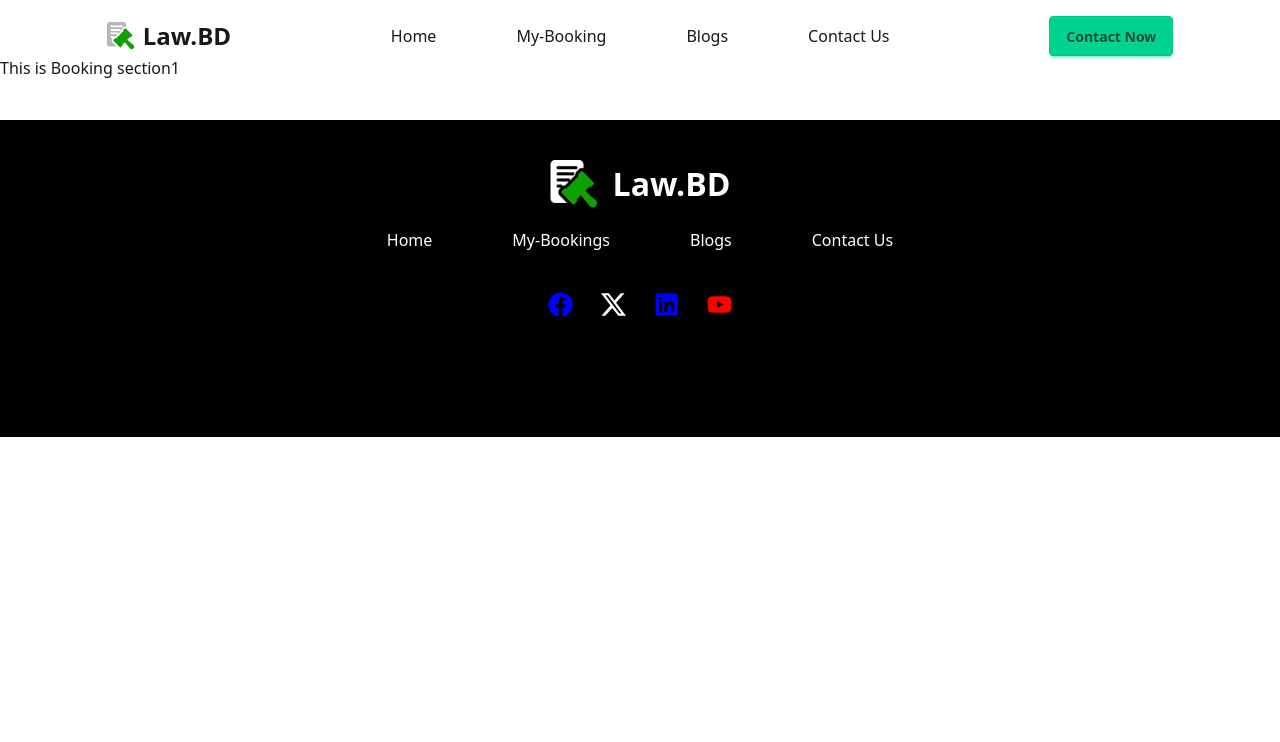
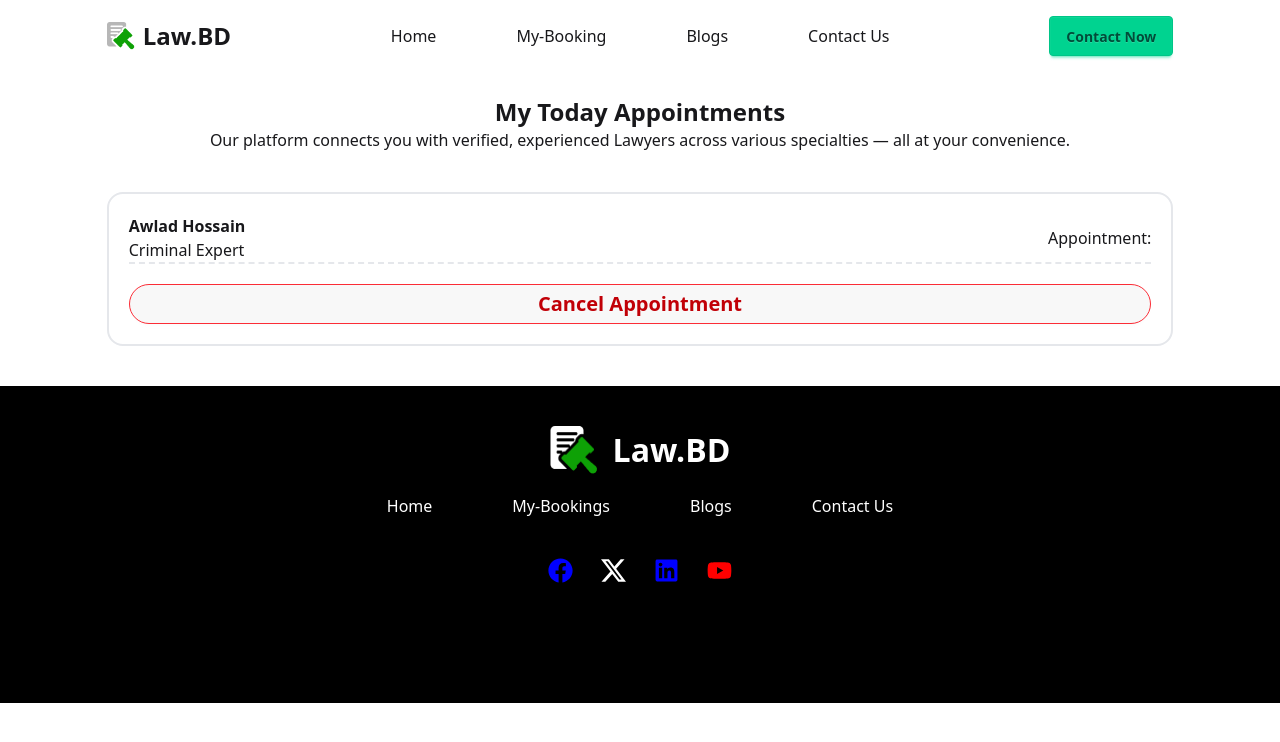
Before and after one commit to Md-Shanto-Sharker/Lawyer-Appointment-Booking-Application, a React (Vite) app: page /booking/1 in a window 1280 px wide. Shown: the top 742 px of the page. Built offline with nearby package versions, Linux system fonts and the light colour scheme.

Commit message:
added banner and hero part and daynamic routes

```diff
--- a/src/Pages/Booking/Booking.jsx
+++ b/src/Pages/Booking/Booking.jsx
@@ -1,7 +1,6 @@
 import React from "react";
 import { useParams } from "react-router";
 import { useLoaderData } from "react-router";
-
 
 const Booking = () => {
   const data2 = useLoaderData();
@@ -16,8 +15,30 @@ const Booking = () => {
   console.log(singleLawyer);
 
   return (
-    <div>
-      <h1>This is Booking section{singleLawyer.id}</h1>
+    <div className="w-10/12 mx-auto">
+      <div className="text-center mt-10 mb-10">
+        <h1 className="font-bold text-2xl">My Today Appointments</h1>
+      <p>
+        Our platform connects you with verified, experienced Lawyers across
+        various specialties — all at your convenience.
+      </p>
+      </div>
+
+      <div className="border-2 border-gray-200 rounded-2xl p-5">
+
+        <div className="flex justify-between items-center border-b-2 border-dashed border-gray-200">
+
+          <div>
+            <h3 className="font-bold">Awlad Hossain</h3>
+            <h3>Criminal Expert</h3>
+          </div>
+
+          <h3>Appointment:{}</h3>
+        </div>
+        <button className="btn w-full border border-red-500 rounded-3xl text-red-700 font-bold text-xl mt-5">
+          Cancel Appointment
+        </button>
+      </div>
     </div>
   );
 };
--- a/src/Pages/LawyerDetails/LawyerDetails.jsx
+++ b/src/Pages/LawyerDetails/LawyerDetails.jsx
@@ -1,7 +1,14 @@
-import React from "react";
+
 import { Link, useLoaderData, useParams } from "react-router";
+import { LawyerContext } from "../Lawyers/Lawyers";
+import { useContext } from "react";
 
 const LawyerDetails = () => {
+
+  const [booked,setBooked] = useContext(LawyerContext)
+
+
+
   const lawyer = useLoaderData();
   const { id } = useParams();
   const lawyerId = parseInt(id);
@@ -17,7 +24,14 @@ const LawyerDetails = () => {
     availability,
     consultationFee,
   } = singleLawyer;
-  console.log(lawyer);
+  // console.log(lawyer);
+
+
+  const handleClicked =(id) =>{
+      setBooked([...booked,id])
+  }
+  console.log(handleClicked);
+
   return (
     <>
       <div className="mt-20 w-10/12 mx-auto">
@@ -124,7 +138,7 @@ const LawyerDetails = () => {
 
         <div className="text-center mt-5">
           <Link to={`/booking/${singleLawyer.id}`}>
-            <button className="bg-green-600 text-white rounded-4xl w-full p-3">
+            <button onClick={()=>handleClicked(singleLawyer.id)} className="bg-green-600 text-white rounded-4xl w-full p-3">
               Book Appointment Now
             </button>
           </Link>
--- a/src/Pages/Lawyers/Lawyers.jsx
+++ b/src/Pages/Lawyers/Lawyers.jsx
@@ -1,7 +1,9 @@
-import React, { useEffect, useState } from "react";
+import React, { createContext, useEffect, useState } from "react";
 import Lawyer from "../Lawyer/Lawyer";
+export const LawyerContext = createContext(0)
 
 const Lawyers = () => {
+  const [booked,setBooked] = useState([])
   const [lawyers, setLawyers] = useState([]);
   useEffect(() => {
     fetch("/public/lawyer.json").then((res) =>
@@ -9,7 +11,7 @@ const Lawyers = () => {
     );
   }, []);
 
-  console.log(lawyers);
+  // console.log(lawyers);
   return (
     <div>
       <div className="my-10 text-center">
@@ -23,11 +25,13 @@ const Lawyers = () => {
         </p>
       </div>
 
-      <div className="grid grid-cols-2 justify-between gap-20 w-10/12 mx-auto">
+      <LawyerContext.Provider value={[booked,setBooked]}>
+        <div className="grid grid-cols-2 justify-between gap-20 w-10/12 mx-auto">
         {lawyers.map((lawyer) => (
           <Lawyer lawyer={lawyer}></Lawyer>
         ))}
       </div>
+      </LawyerContext.Provider>
     </div>
   );
 };
```
